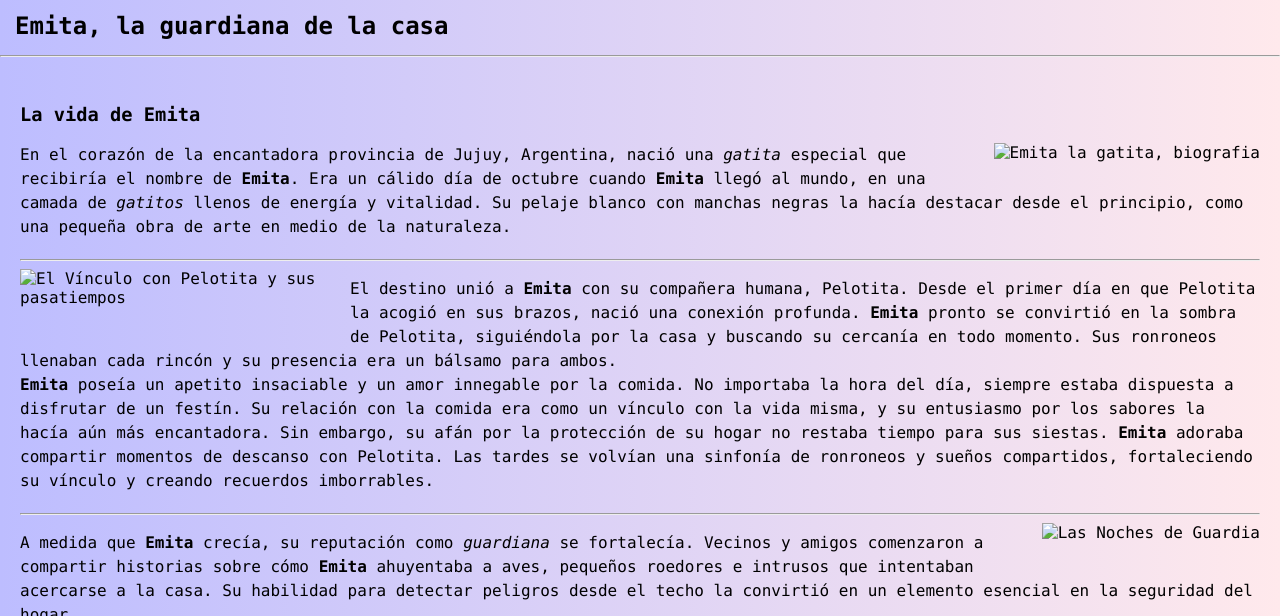
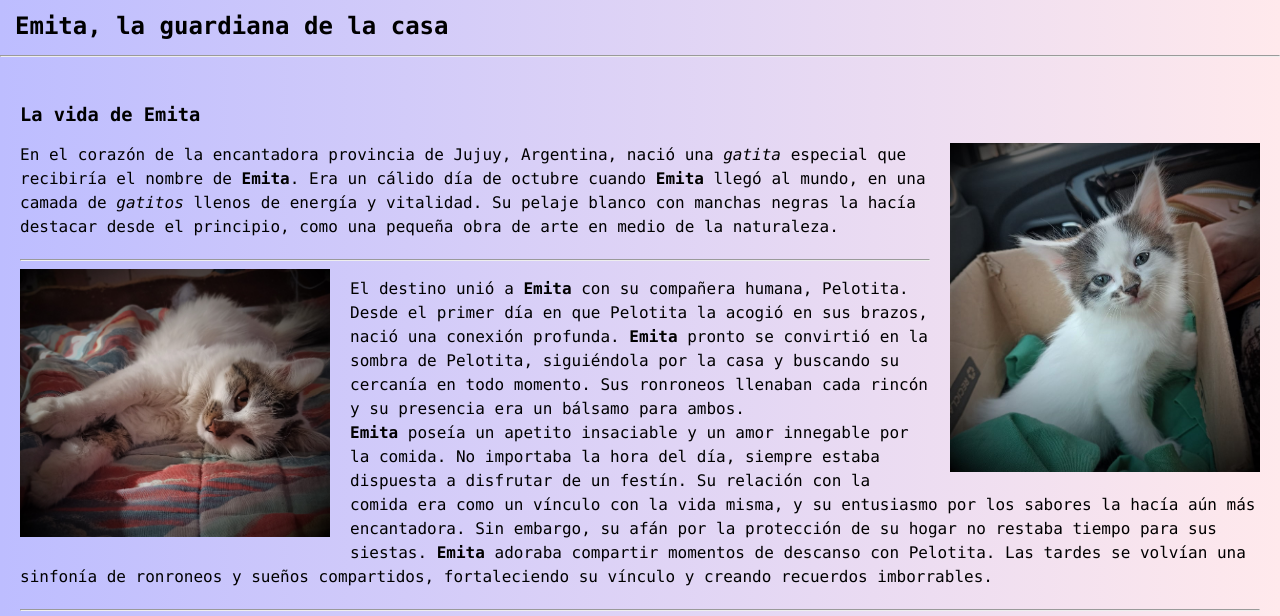
Before and after one commit to Leandro-9607/Proyecto-curso-html, a plain HTML site: page index.html in a window 1280 px wide. Shown: the part 108-724 px from the top of the page. Drawn offline with Linux system fonts and the light colour scheme; the site is published under a folder, as on GitHub Pages, so addresses that start at the root find nothing.

Commit message:
Update index.html

```diff
--- a/index.html
+++ b/index.html
@@ -121,14 +121,14 @@
 
     <article class="container">
         <h3>La vida de Emita</h3>
-        <img class="image" src="/assets/images/emitabebe.jpg" alt="Emita la gatita, biografia">
+        <img class="image" src="./assets/images/emitabebe.jpg" alt="Emita la gatita, biografia">
         <p>
             En el corazón de la encantadora provincia de Jujuy, Argentina, nació una <em>gatita</em> especial que recibiría el nombre de <b>Emita</b>. Era un cálido día de octubre cuando <b>Emita</b> llegó al mundo, en una camada de <em>gatitos</em> llenos de energía y vitalidad. Su pelaje blanco con manchas negras la hacía destacar desde el principio, como una pequeña obra de arte en medio de la naturaleza.
         </p>
 
         <hr>
 
-        <img class="image2" src="/assets/images/emita4.jpg" alt="El Vínculo con Pelotita y sus pasatiempos">
+        <img class="image2" src="./assets/images/emita4.jpg" alt="El Vínculo con Pelotita y sus pasatiempos">
         <p>
             El destino unió a <b>Emita</b> con su compañera humana, Pelotita. Desde el primer día en que Pelotita la acogió en sus brazos, nació una conexión profunda. <b>Emita</b> pronto se convirtió en la sombra de Pelotita, siguiéndola por la casa y buscando su cercanía en todo momento. Sus ronroneos llenaban cada rincón y su presencia era un bálsamo para ambos.
             <br>
@@ -138,7 +138,7 @@
 
         <hr>
 
-        <img class="image" src="/assets/images/emita5.jpg" alt="Las Noches de Guardia">
+        <img class="image" src="./assets/images/emita5.jpg" alt="Las Noches de Guardia">
         <p>
             A medida que <b>Emita</b> crecía, su reputación como <i>guardiana</i> se fortalecía. Vecinos y amigos comenzaron a compartir historias sobre cómo <b>Emita</b> ahuyentaba a aves, pequeños roedores e intrusos que intentaban acercarse a la casa. Su habilidad para detectar peligros desde el techo la convirtió en un elemento esencial en la seguridad del hogar.
         </p>
```
